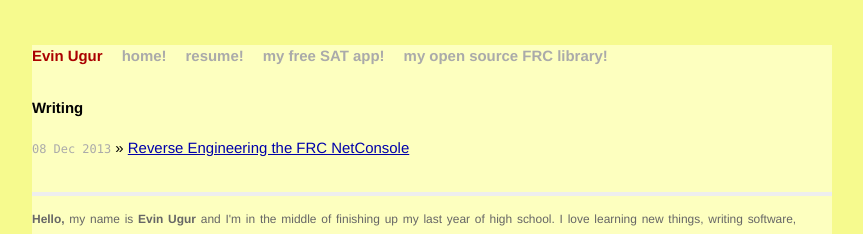
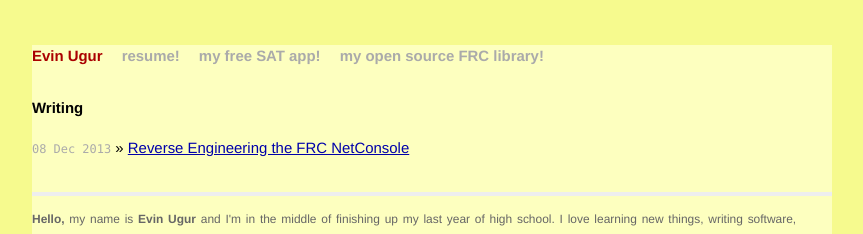
Before and after one commit to Armoredspider/evinugur.github.com, a Jekyll site: the page built from index.html, in a window 1280 px wide. Shown: the top 234 px of the page, without its empty margins (208-1071 px from the left). Built offline with Jekyll 4.4.1, drawn with Linux system fonts in a browser that asks for light colours; Markdown is read by kramdown in place of the engine named in the settings.

Commit message:
Update default.html

```diff
--- a/_layouts/default.html
+++ b/_layouts/default.html
@@ -39,7 +39,6 @@
         <div class="site">
           <div class="header">
             <h1 class="title"><a href="/">{{ site.name }}</a></h1>
-            <a class="extra" href="/">home!</a>
             <a class="extra" href="https://docs.google.com/document/d/13lEzyUu9JkQEUNfL_vkJDKRV_7oAFxbYTSAL28uRnoU/">resume!</a>
             <a class="extra" href="http://evinugur.com/SATQuestionsOfTheDay">my free SAT app!</a> <!-- hosted on GitHub, web link to preview on local Jekyll builds -->
             <a class="extra" href="https://github.com/FRCTeam1073-TheForceTeam/WPILibExtensions#wpilib-extensions">my open source FRC library!</a>
```
